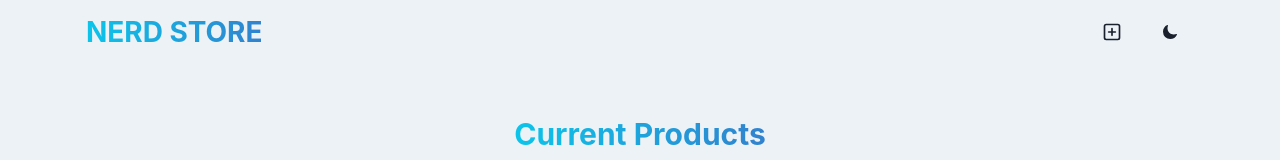
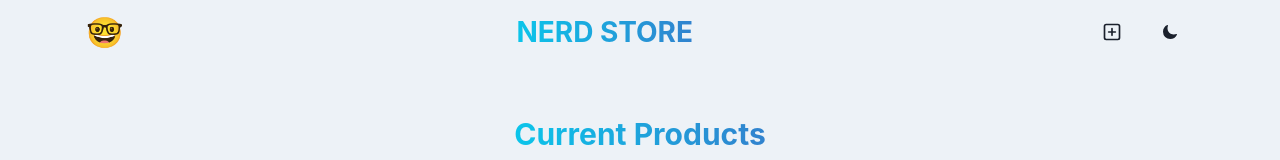
Before and after one commit to rdztr2020/mern-course, a React (Vite) app in the folder frontend/: page / in a window 1280 px wide. Shown: the top 160 px of the page. Built offline with nearby package versions, Linux system fonts and the light colour scheme; no server answers.

Commit message:
be happy

```diff
--- a/frontend/src/components/Navbar.jsx
+++ b/frontend/src/components/Navbar.jsx
@@ -1,4 +1,11 @@
-import { Button, Container, Flex, HStack, Text, useColorMode } from "@chakra-ui/react";
+import {
+  Button,
+  Container,
+  Flex,
+  HStack,
+  Text,
+  useColorMode,
+} from "@chakra-ui/react";
 import { Link } from "react-router-dom";
 
 import { PlusSquareIcon } from "@chakra-ui/icons";
@@ -20,6 +27,17 @@ const Navbar = () => {
         }}
       >
         <Text
+          fontSize={{ base: "30", sm: "30" }}
+          fontWeight={"bold"}
+          textTransform={"uppercase"}
+          textAlign={"center"}
+
+        >
+
+          <Link to={"/"}>🤓</Link>
+        </Text>
+
+		<Text
           fontSize={{ base: "22", sm: "28" }}
           fontWeight={"bold"}
           textTransform={"uppercase"}
@@ -27,6 +45,7 @@ const Navbar = () => {
           bgGradient={"linear(to-r, cyan.400, blue.500)"}
           bgClip={"text"}
         >
+
           <Link to={"/"}>Nerd Store</Link>
         </Text>
 
@@ -37,7 +56,7 @@ const Navbar = () => {
             </Button>
           </Link>
           <Button onClick={toggleColorMode}>
-						{colorMode === "light" ? <IoMoon /> : <LuSun size='20' />}
+            {colorMode === "light" ? <IoMoon /> : <LuSun size="20" />}
           </Button>
         </HStack>
       </Flex>
```
Lines whose indentation alone changed are shown as unchanged.
